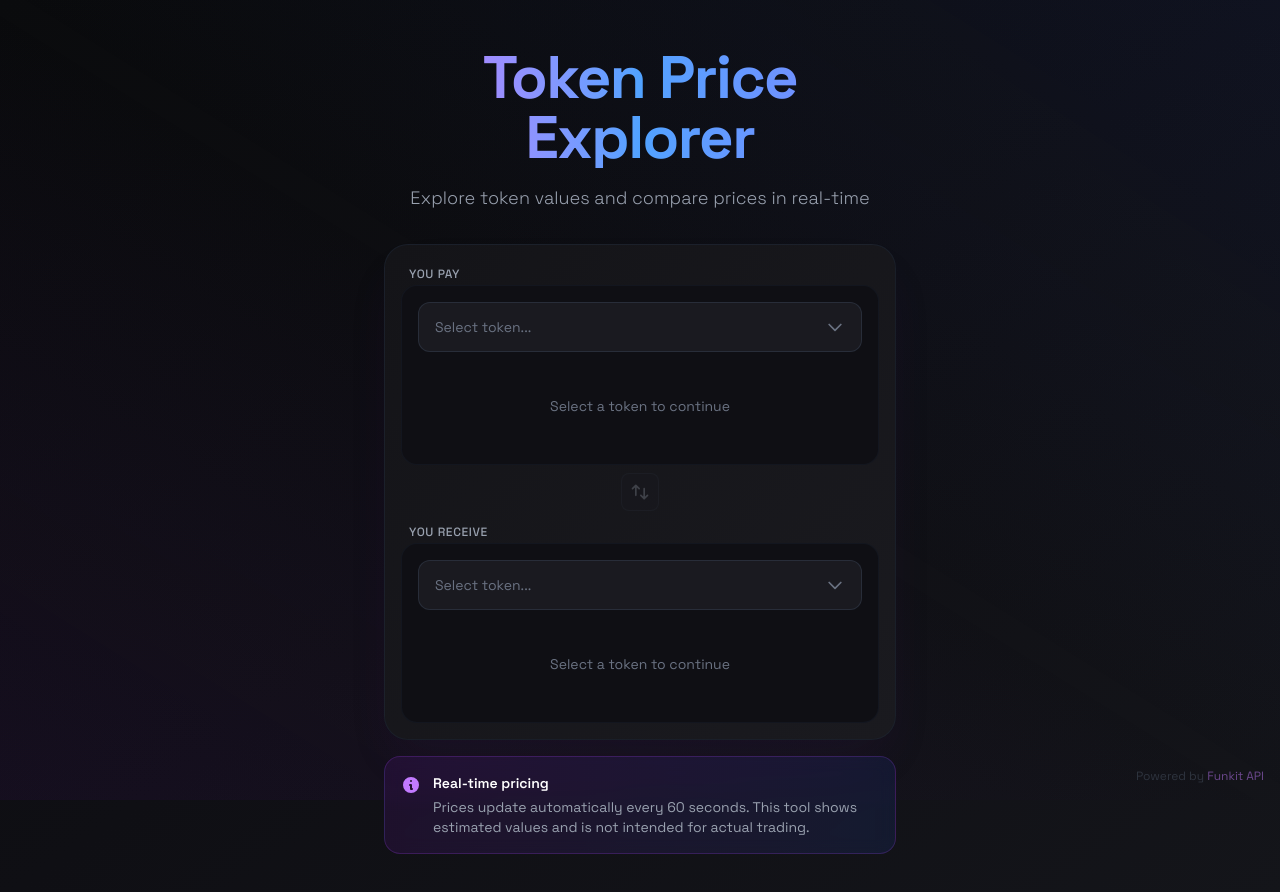
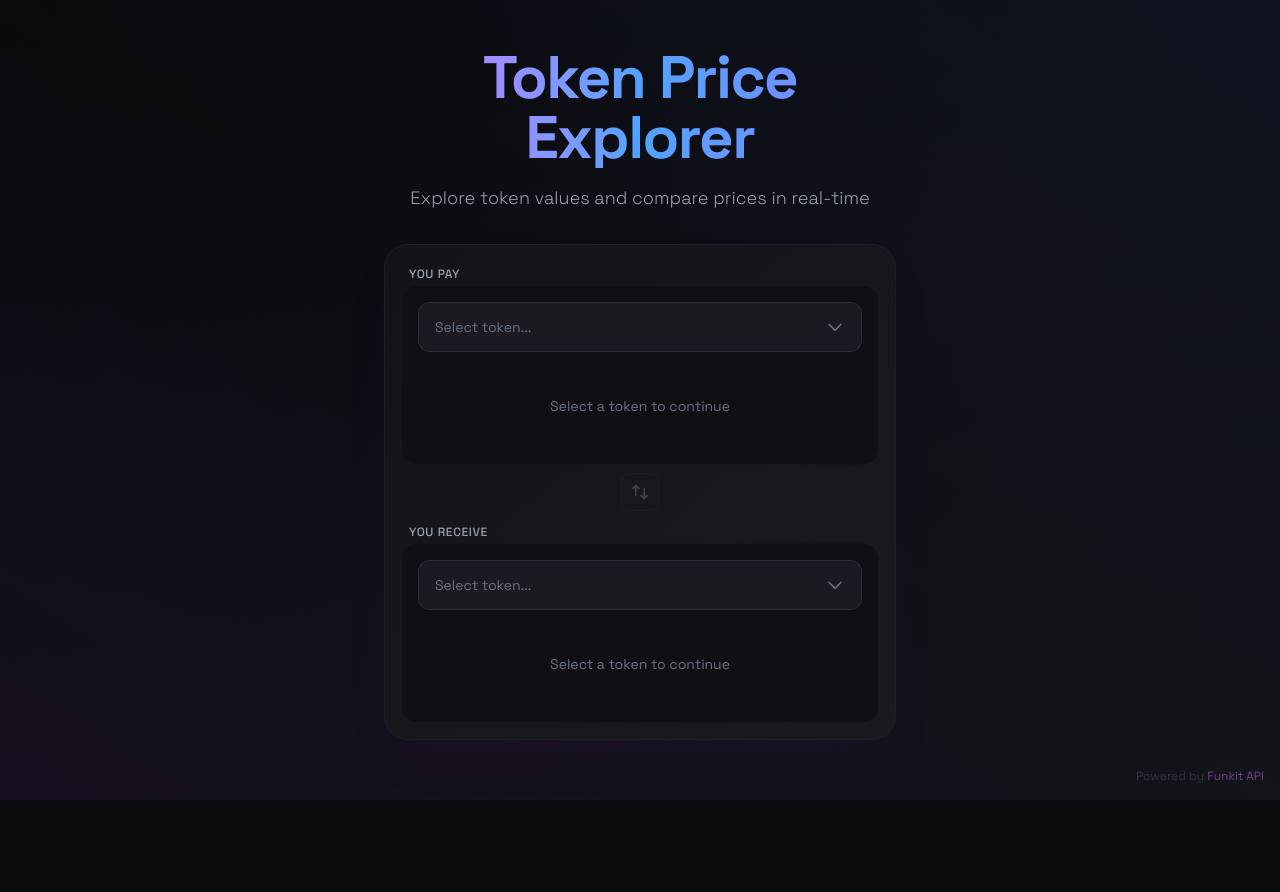
Before and after one commit to Kezzzzz/token-swap, a Next.js app: page / in a window 1280 px wide. Shown: the top 892 px of the page. After the commit the page ends 800 px from the top, so only its background shows below. Built offline with nearby package versions, Linux system fonts and the light colour scheme.

Commit message:
fix: Improve dropdown positioning and remove info banner

```diff
--- a/src/components/SwapCard.tsx
+++ b/src/components/SwapCard.tsx
@@ -35,8 +35,10 @@ export default function SwapCard() {
   });
 
   const usdValue = parseFloat(usdAmount) || 0;
-  const sourceTokenAmount = sourcePrice?.price && usdValue > 0 ? usdValue / sourcePrice.price : 0;
-  const targetTokenAmount = targetPrice?.price && usdValue > 0 ? usdValue / targetPrice.price : 0;
+  const sourceTokenAmount =
+    sourcePrice?.price && usdValue > 0 ? usdValue / sourcePrice.price : 0;
+  const targetTokenAmount =
+    targetPrice?.price && usdValue > 0 ? usdValue / targetPrice.price : 0;
 
   const handleSwap = () => {
     setSourceToken(targetToken);
@@ -96,7 +98,8 @@ export default function SwapCard() {
                 ) : sourcePrice ? (
                   <>
                     <div className="text-sm font-medium text-gray-300">
-                      ≈ {sourceTokenAmount.toLocaleString(undefined, {
+                      ≈{" "}
+                      {sourceTokenAmount.toLocaleString(undefined, {
                         minimumFractionDigits: 2,
                         maximumFractionDigits: 8,
                       })}{" "}
@@ -197,30 +200,6 @@ export default function SwapCard() {
           </div>
         </div>
       </div>
-
-      {/* Info Banner */}
-      <div className="rounded-2xl border border-purple-500/20 bg-gradient-to-r from-purple-900/20 to-blue-900/20 p-4 backdrop-blur-sm">
-        <div className="flex items-start gap-3">
-          <svg
-            className="mt-0.5 h-5 w-5 flex-shrink-0 text-purple-400"
-            fill="currentColor"
-            viewBox="0 0 20 20"
-          >
-            <path
-              fillRule="evenodd"
-              d="M18 10a8 8 0 11-16 0 8 8 0 0116 0zm-7-4a1 1 0 11-2 0 1 1 0 012 0zM9 9a1 1 0 000 2v3a1 1 0 001 1h1a1 1 0 100-2v-3a1 1 0 00-1-1H9z"
-              clipRule="evenodd"
-            />
-          </svg>
-          <div className="text-sm text-gray-300">
-            <p className="font-semibold text-white">Real-time pricing</p>
-            <p className="mt-1 text-gray-400">
-              Prices update automatically every 60 seconds. This tool shows estimated
-              values and is not intended for actual trading.
-            </p>
-          </div>
-        </div>
-      </div>
     </div>
   );
 }
--- a/src/components/TokenDropdown.tsx
+++ b/src/components/TokenDropdown.tsx
@@ -48,7 +48,9 @@ export default function TokenDropdown({
       (token) =>
         token.symbol.toLowerCase().includes(searchQuery.toLowerCase()) ||
         token.name.toLowerCase().includes(searchQuery.toLowerCase()) ||
-        CHAIN_NAMES[token.chainId]?.toLowerCase().includes(searchQuery.toLowerCase())
+        CHAIN_NAMES[token.chainId]
+          ?.toLowerCase()
+          .includes(searchQuery.toLowerCase())
     )
     .sort((a, b) => {
       // Featured tokens always come first
@@ -61,7 +63,10 @@ export default function TokenDropdown({
   // Close dropdown when clicking outside
   useEffect(() => {
     const handleClickOutside = (event: MouseEvent) => {
-      if (dropdownRef.current && !dropdownRef.current.contains(event.target as Node)) {
+      if (
+        dropdownRef.current &&
+        !dropdownRef.current.contains(event.target as Node)
+      ) {
         setIsOpen(false);
         setSearchQuery("");
       }
@@ -80,9 +85,12 @@ export default function TokenDropdown({
         const spaceBelow = window.innerHeight - rect.bottom;
         const spaceAbove = rect.top;
         const dropdownHeight = 350; // Approximate height of dropdown with search + items
+        const buffer = 50; // Extra buffer to ensure comfortable viewing
 
-        // If not enough space below but more space above, open upward
-        setOpenUpward(spaceBelow < dropdownHeight && spaceAbove > spaceBelow);
+        // Open upward if there's not enough space below (with buffer) but more space above
+        setOpenUpward(
+          spaceBelow < dropdownHeight + buffer && spaceAbove > spaceBelow
+        );
       }
 
       // Set highlighted index to currently selected token ONLY on open
@@ -191,11 +199,16 @@ export default function TokenDropdown({
                 </div>
               </div>
             ) : (
-            <span className="flex-1 text-sm text-gray-500">Select token...</span>
+              <span className="flex-1 text-sm text-gray-500">
+                Select token...
+              </span>
             )}
 
             {/* Sparkline & Price Change (when token selected) */}
-          {selectedToken && selectedSparkline && selectedSparkline.prices && selectedSparkline.prices.length > 1 && (
+            {selectedToken &&
+              selectedSparkline &&
+              selectedSparkline.prices &&
+              selectedSparkline.prices.length > 1 && (
                 <div className="flex flex-shrink-0 items-center gap-2">
                   <Sparkline
                     data={selectedSparkline.prices}
@@ -205,7 +218,9 @@ export default function TokenDropdown({
                   />
                   <div
                     className={`text-xs font-semibold min-w-[45px] text-right ${
-                  selectedSparkline.isPositive ? "text-green-500" : "text-red-500"
+                      selectedSparkline.isPositive
+                        ? "text-green-500"
+                        : "text-red-500"
                     }`}
                   >
                     {selectedSparkline.isPositive ? "+" : ""}
@@ -236,7 +251,7 @@ export default function TokenDropdown({
         {/* Dropdown Menu - Absolutely positioned, doesn't affect parent height */}
         {isOpen && (
           <div
-            className={`absolute left-0 right-0 z-50 overflow-hidden rounded-xl border border-gray-700/50 bg-[#1a1a20] shadow-2xl shadow-black/50 ${
+            className={`absolute left-0 right-0 z-[100] overflow-hidden rounded-xl border border-gray-700/50 bg-[#1a1a20] shadow-2xl shadow-black/50 ${
               openUpward ? "bottom-full mb-2" : "top-full mt-2"
             }`}
           >
```
Lines whose indentation alone changed are shown as unchanged.
